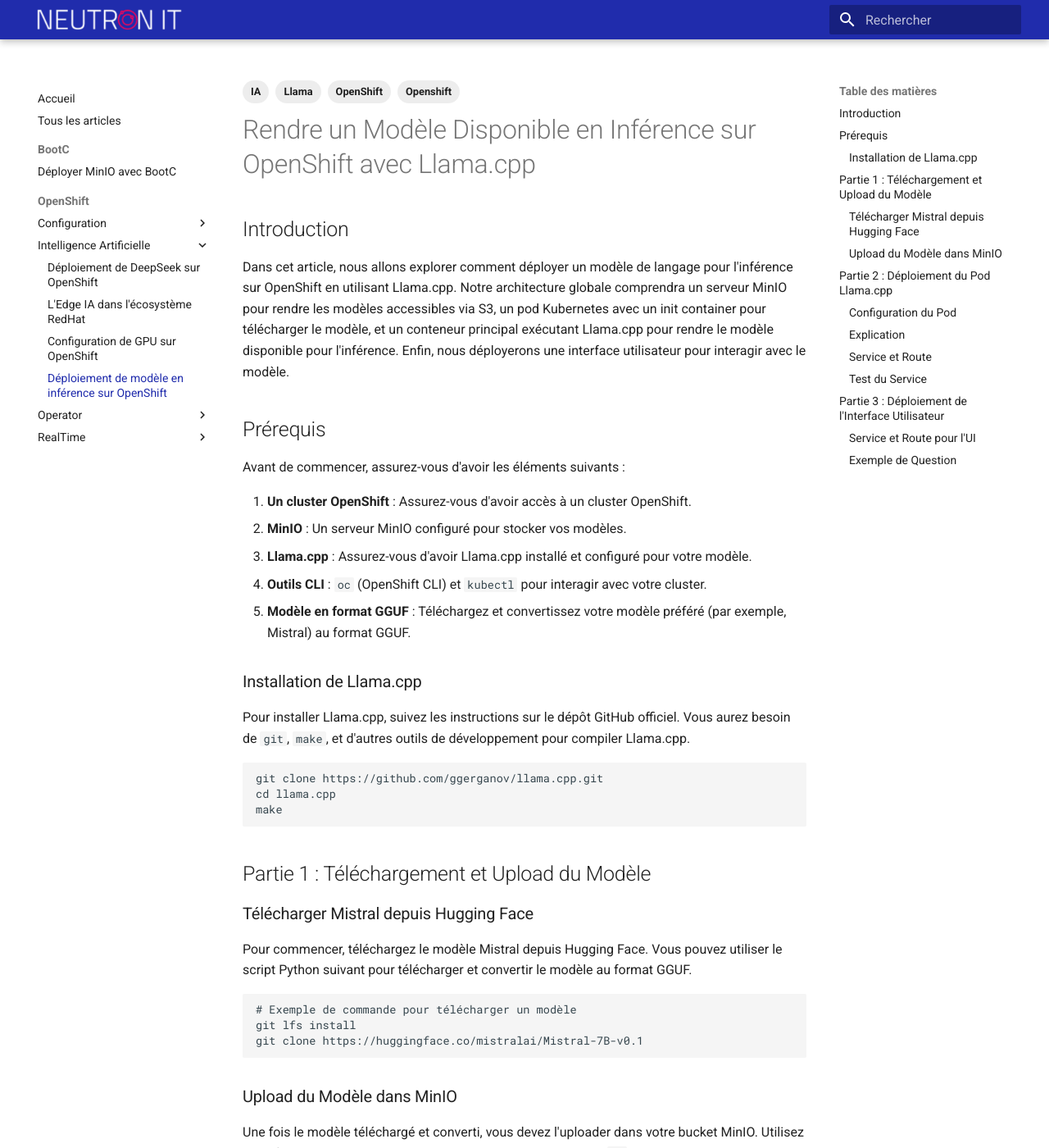
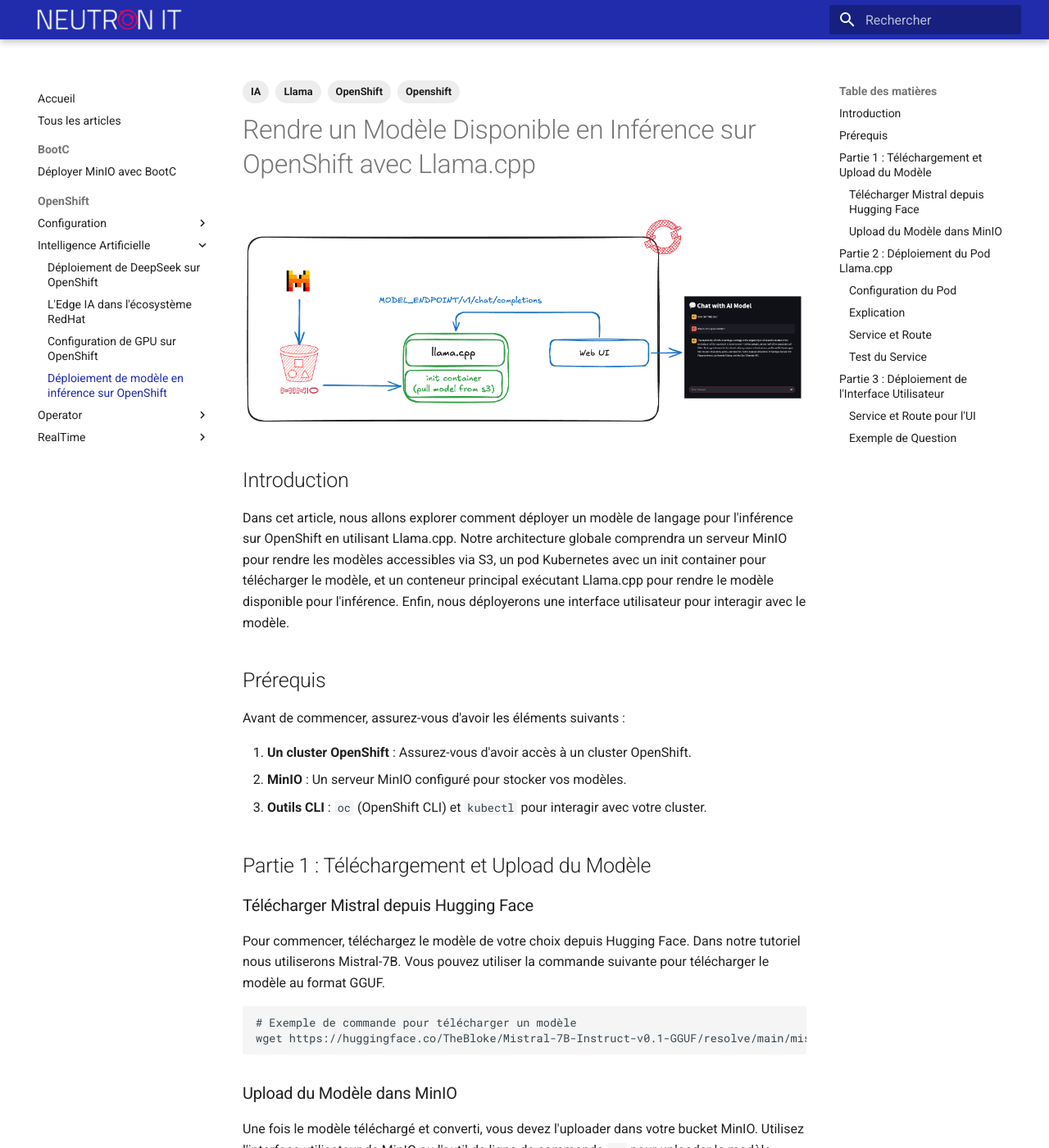
Before and after one commit to neutron-IT-organization/blog, an MkDocs documentation site: the page built from content/OpenShift/Intelligence-Artificielle/llamaCPP.md, in a window 1280 px wide and 1400 px high. Shown: the whole window at 82% size. Built offline with MkDocs 1.6.1 and Material for MkDocs 9.7.7, drawn with Linux system fonts in a browser that asks for light colours.

````diff
--- a/content/OpenShift/Intelligence-Artificielle/llamaCPP.md
+++ b/content/OpenShift/Intelligence-Artificielle/llamaCPP.md
@@ -7,6 +7,8 @@
 ---
 
 # Rendre un Modèle Disponible en Inférence sur OpenShift avec Llama.cpp
+
+![Llama cpp archi](./img/architecture-llama-cpp.png)
 
 ## Introduction
 
@@ -18,30 +20,18 @@
 
 1. **Un cluster OpenShift** : Assurez-vous d'avoir accès à un cluster OpenShift.
 2. **MinIO** : Un serveur MinIO configuré pour stocker vos modèles.
-3. **Llama.cpp** : Assurez-vous d'avoir Llama.cpp installé et configuré pour votre modèle.
-4. **Outils CLI** : `oc` (OpenShift CLI) et `kubectl` pour interagir avec votre cluster.
-5. **Modèle en format GGUF** : Téléchargez et convertissez votre modèle préféré (par exemple, Mistral) au format GGUF.
+3. **Outils CLI** : `oc` (OpenShift CLI) et `kubectl` pour interagir avec votre cluster.
 
-### Installation de Llama.cpp
-
-Pour installer Llama.cpp, suivez les instructions sur le dépôt GitHub officiel. Vous aurez besoin de `git`, `make`, et d'autres outils de développement pour compiler Llama.cpp.
-
-```bash
-git clone https://github.com/ggerganov/llama.cpp.git
-cd llama.cpp
-make
-```
 
 ## Partie 1 : Téléchargement et Upload du Modèle
 
 ### Télécharger Mistral depuis Hugging Face
 
-Pour commencer, téléchargez le modèle Mistral depuis Hugging Face. Vous pouvez utiliser le script Python suivant pour télécharger et convertir le modèle au format GGUF.
+Pour commencer, téléchargez le modèle de votre choix depuis Hugging Face. Dans notre tutoriel nous utiliserons Mistral-7B. Vous pouvez utiliser la commande suivante pour télécharger le modèle au format GGUF.
 
 ```bash
 # Exemple de commande pour télécharger un modèle
-git lfs install
-git clone https://huggingface.co/mistralai/Mistral-7B-v0.1
+wget https://huggingface.co/TheBloke/Mistral-7B-Instruct-v0.1-GGUF/resolve/main/mistral-7b-instruct-v0.1.Q4_K_M.gguf?download=true
 ```
 
 ### Upload du Modèle dans MinIO
````
Also changed, not shown: content/OpenShift/Intelligence-Artificielle/img/architecture-llama-cpp.png (added), 4 other files.
